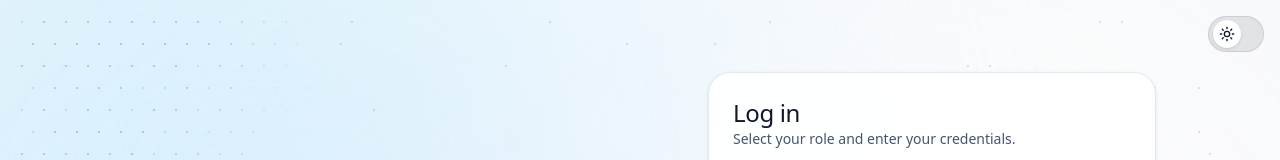
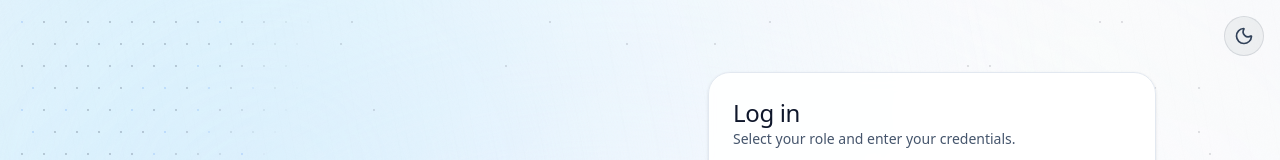
Before and after one commit to Dinusha-Ekanayake/PredictiX-Frontend, a Next.js app: page /login in a window 1280 px wide. Shown: the top 160 px of the page. Built offline with nearby package versions, Linux system fonts and the light colour scheme.

Commit message:
refactor: update ThemeToggle component for improved visibility and usability

```diff
--- a/src/components/theme/ThemeToggle.tsx
+++ b/src/components/theme/ThemeToggle.tsx
@@ -1,13 +1,66 @@
+// // "use client";
+
+// // import * as React from "react";
+// // import { useTheme } from "next-themes";
+// // import { Moon, Sun } from "lucide-react";
+
+// // /**
+// //  * Theme toggle — pill-shaped switch with a moon/sun icon.
+// //  * Uses semi-transparent white so it works on both the purple gradient header
+// //  * and standalone on darker backgrounds (login page, etc.).
+// //  */
+// // export default function ThemeToggle() {
+// //   const { resolvedTheme, setTheme } = useTheme();
+// //   const [mounted, setMounted] = React.useState(false);
+
+// //   React.useEffect(() => setMounted(true), []);
+// //   if (!mounted) return null;
+
+// //   const isDark = resolvedTheme === "dark";
+
+// //   return (
+// //     <div className="flex items-center gap-1.5">
+// //       {/* Toggle switch track */}
+// //       <button
+// //         type="button"
+// //         role="switch"
+// //         aria-checked={isDark}
+// //         aria-label="Toggle theme"
+// //         onClick={() => setTheme(isDark ? "light" : "dark")}
+// //         className="relative inline-flex h-6 w-11 shrink-0 cursor-pointer items-center rounded-full border border-white/20 bg-white/15 transition-colors focus-visible:outline-none focus-visible:ring-2 focus-visible:ring-white/40 focus-visible:ring-offset-2 focus-visible:ring-offset-transparent"
+// //       >
+// //         {/* Thumb */}
+// //         <span
+// //           className={`pointer-events-none block h-4 w-4 rounded-full bg-white shadow-sm transition-transform ${
+// //             isDark ? "translate-x-[22px]" : "translate-x-[3px]"
+// //           }`}
+// //         />
+// //       </button>
+
+// //       {/* Icon beside the toggle */}
+// //       {isDark ? (
+// //         <Moon className="h-4 w-4 text-white/60" />
+// //       ) : (
+// //         <Sun className="h-4 w-4 text-white/60" />
+// //       )}
+// //     </div>
+// //   );
+// // }
+
+
+// // VERSION 02
+
 // "use client";
 
 // import * as React from "react";
 // import { useTheme } from "next-themes";
 // import { Moon, Sun } from "lucide-react";
+// import { cn } from "@/lib/utils";
 
 // /**
-//  * Theme toggle — pill-shaped switch with a moon/sun icon.
-//  * Uses semi-transparent white so it works on both the purple gradient header
-//  * and standalone on darker backgrounds (login page, etc.).
+//  * Theme toggle — pill switch that stays visible on BOTH:
+//  * - light headers (white background)
+//  * - dark headers (dark background)
 //  */
 // export default function ThemeToggle() {
 //   const { resolvedTheme, setTheme } = useTheme();
@@ -19,36 +72,38 @@
 //   const isDark = resolvedTheme === "dark";
 
 //   return (
-//     <div className="flex items-center gap-1.5">
-//       {/* Toggle switch track */}
-//       <button
-//         type="button"
-//         role="switch"
-//         aria-checked={isDark}
-//         aria-label="Toggle theme"
-//         onClick={() => setTheme(isDark ? "light" : "dark")}
-//         className="relative inline-flex h-6 w-11 shrink-0 cursor-pointer items-center rounded-full border border-white/20 bg-white/15 transition-colors focus-visible:outline-none focus-visible:ring-2 focus-visible:ring-white/40 focus-visible:ring-offset-2 focus-visible:ring-offset-transparent"
+//     <button
+//       type="button"
+//       role="switch"
+//       aria-checked={isDark}
+//       aria-label="Toggle theme"
+//       onClick={() => setTheme(isDark ? "light" : "dark")}
+//       className={cn(
+//         "relative inline-flex h-9 w-14 items-center rounded-full border transition-colors",
+//         "focus-visible:outline-none focus-visible:ring-2 focus-visible:ring-ring focus-visible:ring-offset-2",
+//         // ✅ Visible on light navbar
+//         "bg-slate-900/10 border-slate-900/10",
+//         // ✅ Visible on dark navbar
+//         "dark:bg-white/10 dark:border-white/15"
+//       )}
+//     >
+//       {/* Thumb */}
+//       <span
+//         className={cn(
+//           "pointer-events-none absolute left-1 grid h-7 w-7 place-items-center rounded-full shadow-sm transition-transform",
+//           "bg-white text-slate-900",
+//           "dark:bg-slate-950 dark:text-white",
+//           isDark ? "translate-x-5" : "translate-x-0"
+//         )}
 //       >
-//         {/* Thumb */}
-//         <span
-//           className={`pointer-events-none block h-4 w-4 rounded-full bg-white shadow-sm transition-transform ${
-//             isDark ? "translate-x-[22px]" : "translate-x-[3px]"
-//           }`}
-//         />
-//       </button>
-
-//       {/* Icon beside the toggle */}
-//       {isDark ? (
-//         <Moon className="h-4 w-4 text-white/60" />
-//       ) : (
-//         <Sun className="h-4 w-4 text-white/60" />
-//       )}
-//     </div>
+//         {isDark ? <Moon className="h-4 w-4" /> : <Sun className="h-4 w-4" />}
+//       </span>
+//     </button>
 //   );
 // }
 
 
-// VERSION 02
+// VERSION 03
 
 "use client";
 
@@ -58,11 +113,17 @@ import { Moon, Sun } from "lucide-react";
 import { cn } from "@/lib/utils";
 
 /**
- * Theme toggle — pill switch that stays visible on BOTH:
- * - light headers (white background)
- * - dark headers (dark background)
+ * Icon-only theme toggle (Moon/Sun button)
+ * - Looks good on white headers and dark headers
+ * - No switch/track UI
  */
-export default function ThemeToggle() {
+export default function ThemeToggle({
+  className,
+  size = 40,
+}: {
+  className?: string;
+  size?: number; // button size in px
+}) {
   const { resolvedTheme, setTheme } = useTheme();
   const [mounted, setMounted] = React.useState(false);
 
@@ -74,30 +135,24 @@ export default function ThemeToggle() {
   return (
     <button
       type="button"
-      role="switch"
-      aria-checked={isDark}
       aria-label="Toggle theme"
       onClick={() => setTheme(isDark ? "light" : "dark")}
       className={cn(
-        "relative inline-flex h-9 w-14 items-center rounded-full border transition-colors",
+        "inline-flex items-center justify-center rounded-full border transition",
         "focus-visible:outline-none focus-visible:ring-2 focus-visible:ring-ring focus-visible:ring-offset-2",
-        // ✅ Visible on light navbar
-        "bg-slate-900/10 border-slate-900/10",
-        // ✅ Visible on dark navbar
-        "dark:bg-white/10 dark:border-white/15"
+        // ✅ Visible on white navbar
+        "bg-slate-900/5 border-slate-900/10 hover:bg-slate-900/10",
+        // ✅ Visible on dark header
+        "dark:bg-white/5 dark:border-white/10 dark:hover:bg-white/10",
+        className
       )}
+      style={{ width: size, height: size }}
     >
-      {/* Thumb */}
-      <span
-        className={cn(
-          "pointer-events-none absolute left-1 grid h-7 w-7 place-items-center rounded-full shadow-sm transition-transform",
-          "bg-white text-slate-900",
-          "dark:bg-slate-950 dark:text-white",
-          isDark ? "translate-x-5" : "translate-x-0"
-        )}
-      >
-        {isDark ? <Moon className="h-4 w-4" /> : <Sun className="h-4 w-4" />}
-      </span>
+      {isDark ? (
+        <Sun className="h-5 w-5 text-slate-700 dark:text-slate-200" />
+      ) : (
+        <Moon className="h-5 w-5 text-slate-700 dark:text-slate-200" />
+      )}
     </button>
   );
 }
```
